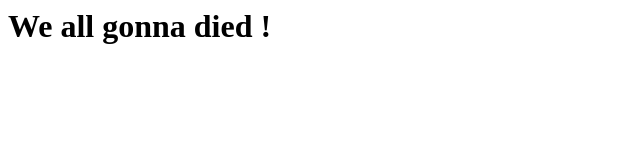
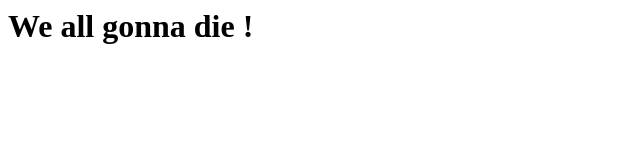
Before and after one commit to digitalsilex/msicesi, a plain HTML site: page index.html in a window 1280 px wide. Shown: the full height of the page, 0-640 px from the left. Drawn offline with Linux system fonts and the light colour scheme.

Commit message:
Update index.html

```diff
--- a/index.html
+++ b/index.html
@@ -1 +1 @@
-<h1>We all gonna died !</h1>
+<h1>We all gonna die !</h1>
```
